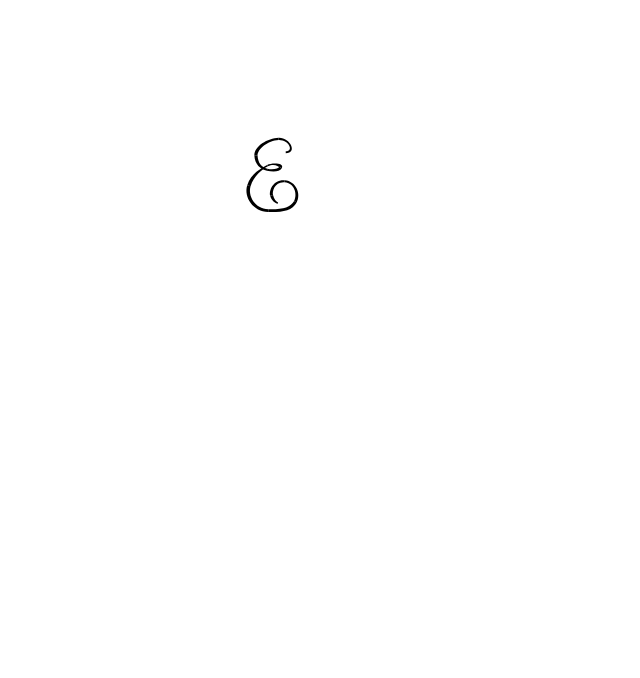
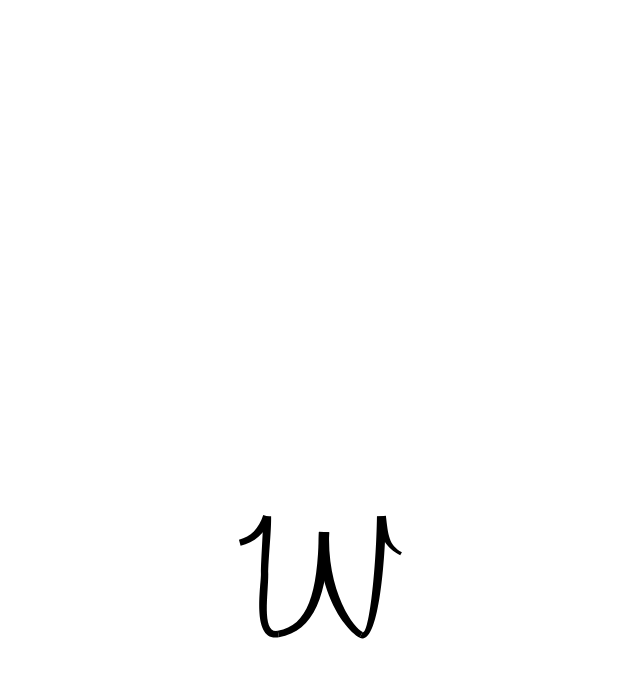
Before and after one commit to jyh1/cgh, a React (Create React App) app: page / in a window 1280 px wide. Shown: the top 678 px of the page, without its empty margins (419-1059 px from the left). Built offline with nearby package versions, Linux system fonts and the light colour scheme.

Commit message:
adding segment for smoothing curve

```diff
--- a/src/App.tsx
+++ b/src/App.tsx
@@ -5,7 +5,13 @@ import * as F from './character/fonts'
 import * as C from './character/classes'
 import {drawSegment} from './canvas/draw'
 
-class App extends React.Component<{}, {}>{
+class App extends React.Component<{}, {curr: number}>{
+
+  constructor(props: {}){
+    super(props)
+    this.state={curr: 30}
+  }
+
   componentDidMount() {
     // const canvas = this.refs.canvas as HTMLCanvasElement
     // const ctx = canvas.getContext("2d")
@@ -16,12 +22,14 @@ class App extends React.Component<{}, {}>{
     // }
   }
   render(){
-    const char = new C.CharacterObj(F.defaultFont['E'])
+    const c = Object.keys(F.defaultFont)[this.state.curr]
+    const char = new C.CharacterObj(F.defaultFont["w"])
+    console.log(c, this.state.curr)
     return (
       <div className="App">
         <div className="App">
           {/* <canvas ref="canvas" width={640} height={425} /> */}
-          <svg viewBox="-5 -5 10 10" width={640} height={425}>
+          <svg viewBox="-5 -5 10 10" width={"100%"} height={"100%"} onClick={() => this.setState(s => ({curr: s.curr+1}))}>
             {char.toSVGEle(1)}
           </svg>
         </div>
--- a/src/character/classes.tsx
+++ b/src/character/classes.tsx
@@ -4,7 +4,7 @@ import * as T from './types'
 import { Vec } from '../math/vector';
 import { Matrix } from '../math/matrix';
 
-const SampleRate = 100
+const SampleRate = 3
 const dt = 1 / (SampleRate + 1)
 
 export class Bezier {
@@ -43,17 +43,11 @@ export class Bezier {
             X.push([q1t.x, q2t.x])
             X.push([q1t.y, q2t.y])
         }
-        // console.log("i", i0, i3)
-        // console.log("X", X)
-        // console.log("Y", points)
-        // least square
         const XMat = new Matrix(X)
         const XMatT = XMat.transpose()
         const YMat = new Matrix(points)
         const [[b1], [b2]] = XMatT.dot(XMat).inverse().dot(XMatT).dot(YMat).mat
 
-        console.log([b1, b2])
-        console.log([i0, i0.add(q1.scale(b1)), i3.add(q2.scale(b2)), i3])
         return (new Bezier([i0, i0.add(q1.scale(b1)), i3.add(q2.scale(b2)), i3]))
     }
 
@@ -93,27 +87,11 @@ export class SegmentObj {
     }
 
     toSVGString(thickScale: number){
-        const [p0, p1, p2, p3] = this.curve.points
         const {initWidth, closingWidth} = this.segment
-        // console.log(this.curve.points, initWidth, closingWidth)
-        const mid = this.curve.getPoint(0.5)
-        const q1 = p1.sub(p0)
-        const q2 = p3.sub(p2)
 
-        const n1 = q1.normalized().rotate().scale(initWidth * thickScale / 2)
-        const n3 = q2.normalized().rotate().scale(closingWidth * thickScale / 2)
-        const nm = this.curve.getDeriv(0.5).rotate().normalized().scale((initWidth+closingWidth)/4*thickScale)
         // outer strand
-        const o0 = p0.add(n1)
-        const o3 = p3.add(n3)
-        const om = mid.add(nm)
-        console.log(initWidth, closingWidth)
         const outerStrand = this.curve.solve(t => thickScale*(initWidth * (1- t) + closingWidth * t))
-
         // inner strand
-        const i0 = p0.sub(n1)
-        const i3 = p3.sub(n3)
-        const im = mid.sub(nm)
         const innerStrand = this.curve.solve(t => thickScale*(-initWidth * (1- t) - closingWidth * t))
 
         const [o0p, o1p, o2p, o3p] = outerStrand.points.map(p => p.toString())
@@ -121,22 +99,23 @@ export class SegmentObj {
         // segment counter
         const path =
             `M${o0p} C${o1p} ${o2p} ${o3p} L${i3p} C${i2p} ${i1p} ${i0p}`
-            // `M${o0p} C${o1p} ${o2p} ${o3p}`
         return path
     }
     toSVGEle(k: number, thickness: number){
-        const [p0, p1, p2, p3] = this.curve.points.map(p => p.toString())
+        // const [p0, p1, p2, p3] = this.curve.points.map(p => p.toString())
         return (
+            <React.Fragment>
             <path key={k} d={this.toSVGString(thickness)}
                 className="segment-base"
             />
+            {/* <path key={k + 10} d={`M${p0} C${p1} ${p2} ${p3}`} style={{fill: "none", strokeWidth: "0.005px", stroke: "red"}}/> */}
+            </React.Fragment>
         )
     }
 }
 
 export class CharacterObj {
     segments: SegmentObj[]
-
     constructor(character: T.Character){
         this.segments = character.segments.map(s => new SegmentObj(s))
     }
@@ -145,7 +124,7 @@ export class CharacterObj {
         return(
             <React.Fragment>
                 {this.segments.map((s, i) => s.toSVGEle(i, thickness))}
-                {/* {this.segments[0].toSVGEle(0, thickness)} */}
+                {/* {this.segments[1].toSVGEle(0, thickness)} */}
             </React.Fragment>
         )
     }
```
Also changed, not shown: src/character/fonts.json.
